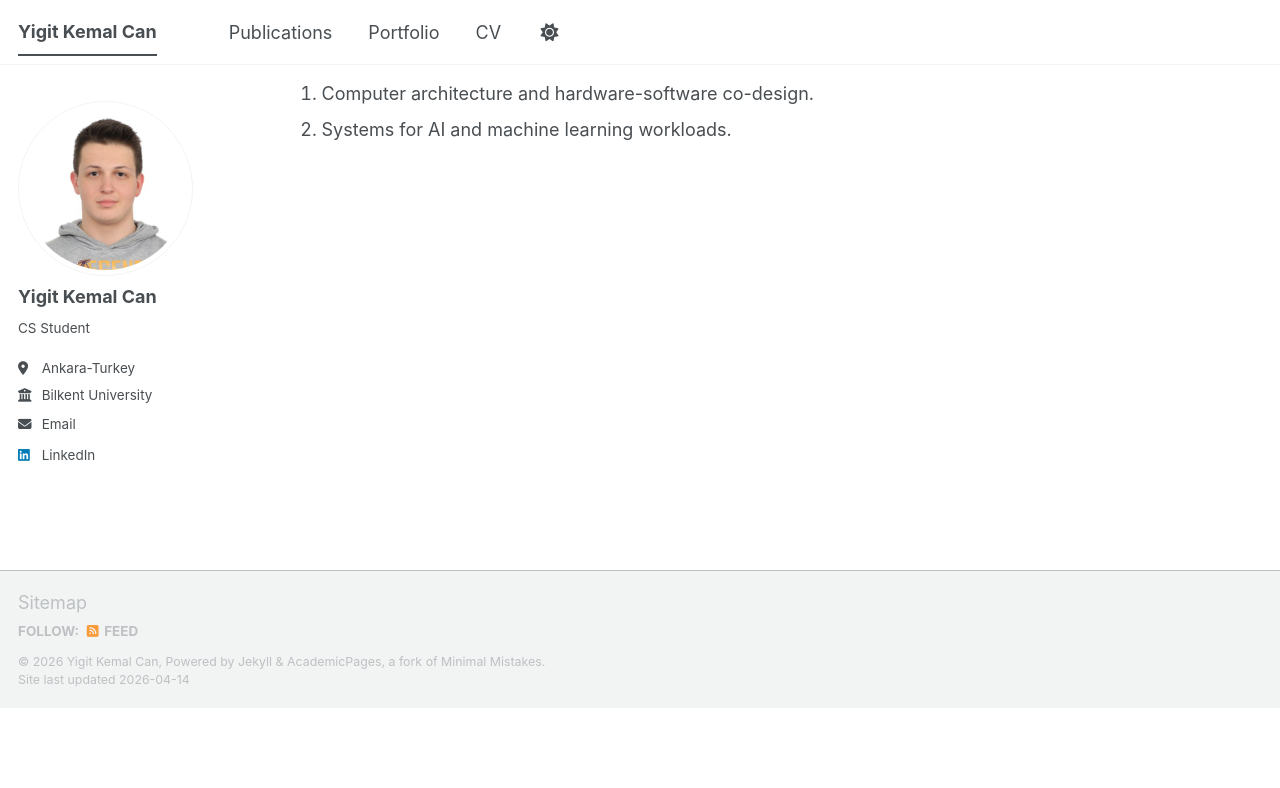
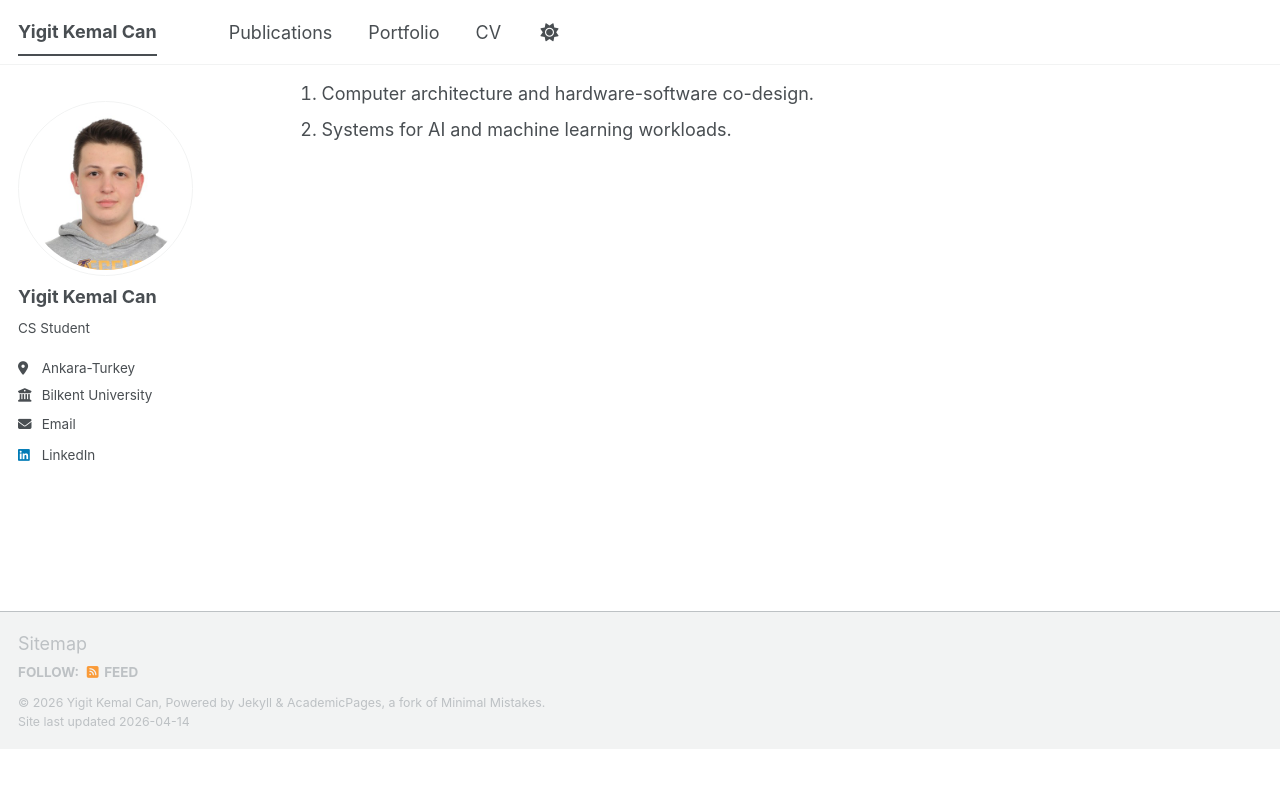
Before and after one commit to yigitkemalcan/yigitkemalcan.github.io, a Jekyll site: the page built from _pages/about.md, in a window 1280 px wide and 900 px high, scrolled down 372 px. Shown: the top 788 px of the window. Built offline with Jekyll 4.4.1, drawn with Linux system fonts in a browser that asks for light colours; a script bundle is joined from its source files by our own code; library files that are not in the unit come from our copies; after the commit the page ends 1121 px from its top, so only the background shows below that.

Commit message:
Fix for about me

```diff
--- a/_includes/head/custom.html
+++ b/_includes/head/custom.html
@@ -32,23 +32,13 @@
 <link rel="icon" href="/images/favicon.ico" />
 <meta name="theme-color" content="#ffffff" />
 
-<!-- Footer always below the fold -->
+<!-- Footer below the fold & title padding -->
 <style>
   .page__title {
     margin-bottom: 1.5em;
   }
-  body {
-    display: flex;
-    flex-direction: column;
-    min-height: calc(100vh + 10em);
-    padding-bottom: 0;
-  }
   #main {
-    flex: 1 0 auto;
-  }
-  .page__footer {
-    float: none;
-    flex-shrink: 0;
+    min-height: calc(100vh - 4em);
   }
 </style>
 
```
